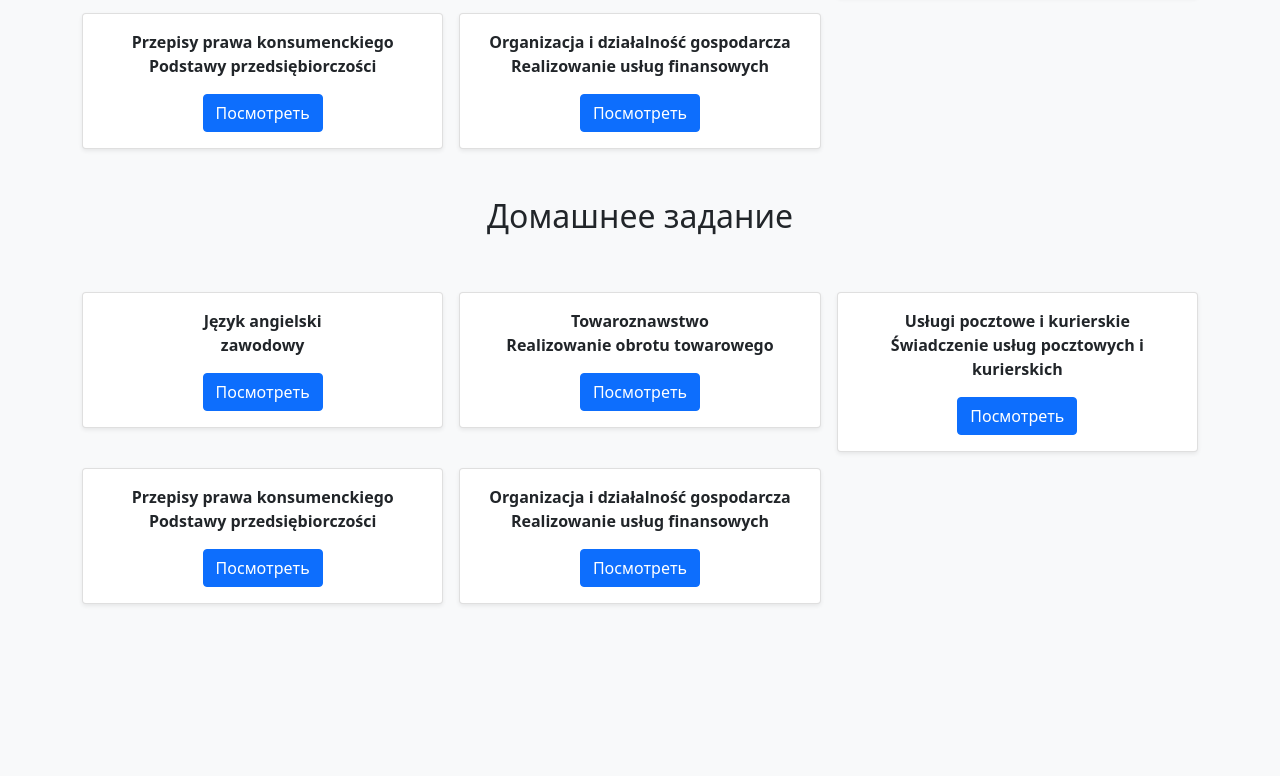
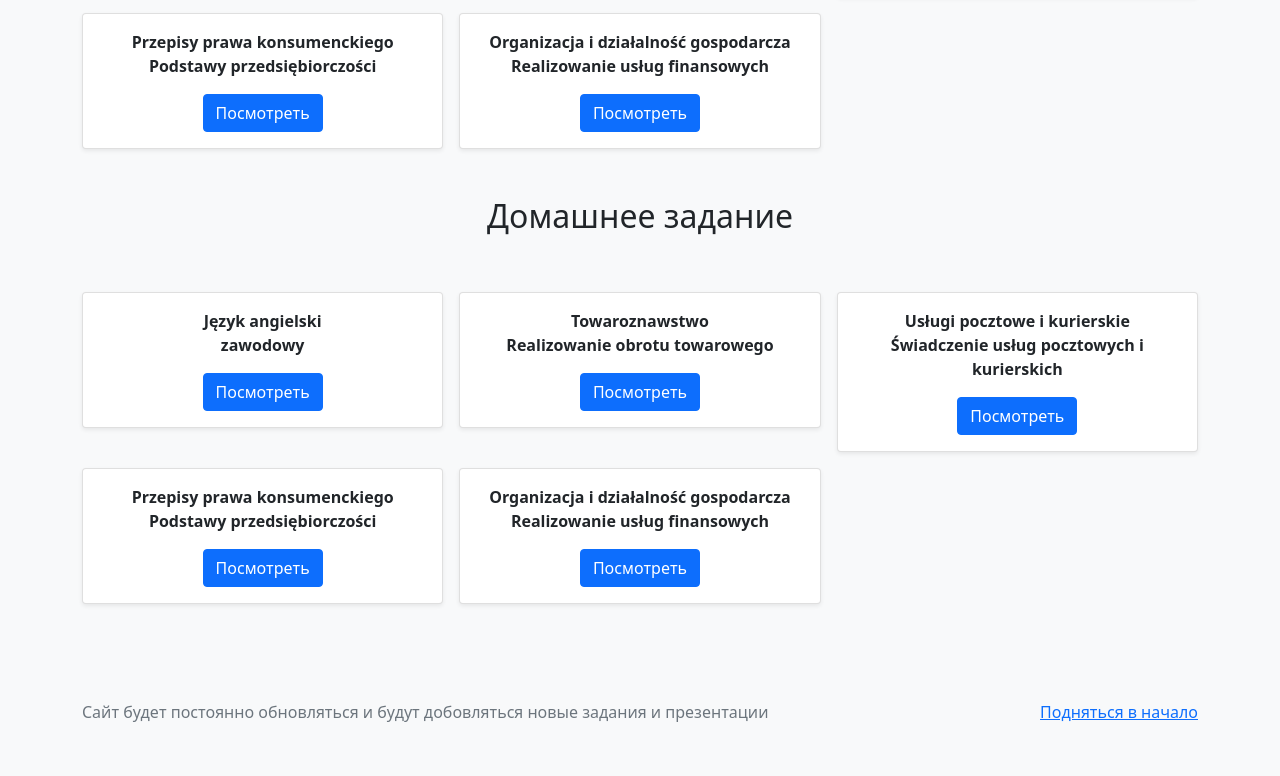
Before and after one commit to avetisd2020/avetisd2020.github.io, a plain HTML site: page index.html in a window 1280 px wide. Shown: the part 743-1519 px from the top of the page. Before the commit the page ends 1395 px from the top, so only its background shows below. Drawn offline with nearby package versions, Linux system fonts and the light colour scheme.

Commit message:
end section index

```diff
--- a/index.html
+++ b/index.html
@@ -179,5 +179,13 @@
               </div>
             </div>
           </div>
+          <footer class="text-muted py-5">
+            <div class="container">
+              <p class="float-end mb-1">
+                <a href="#">Подняться в начало</a>
+              </p>
+              <p class="mb-1">Сайт будет постоянно обновляться и будут добовляться новые задания и презентации</p>
+            </div>
+          </footer>
     </body>
 </html>
```
